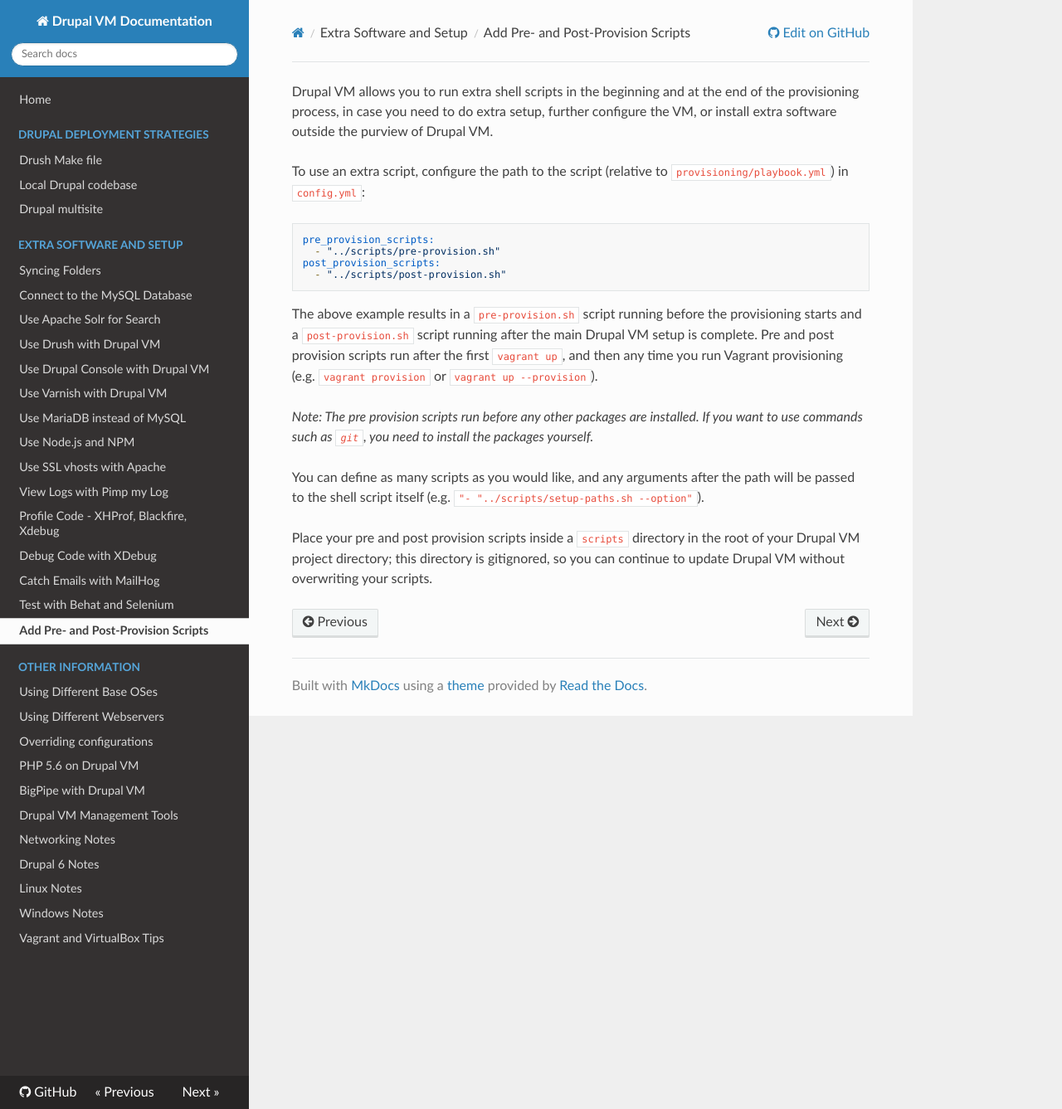
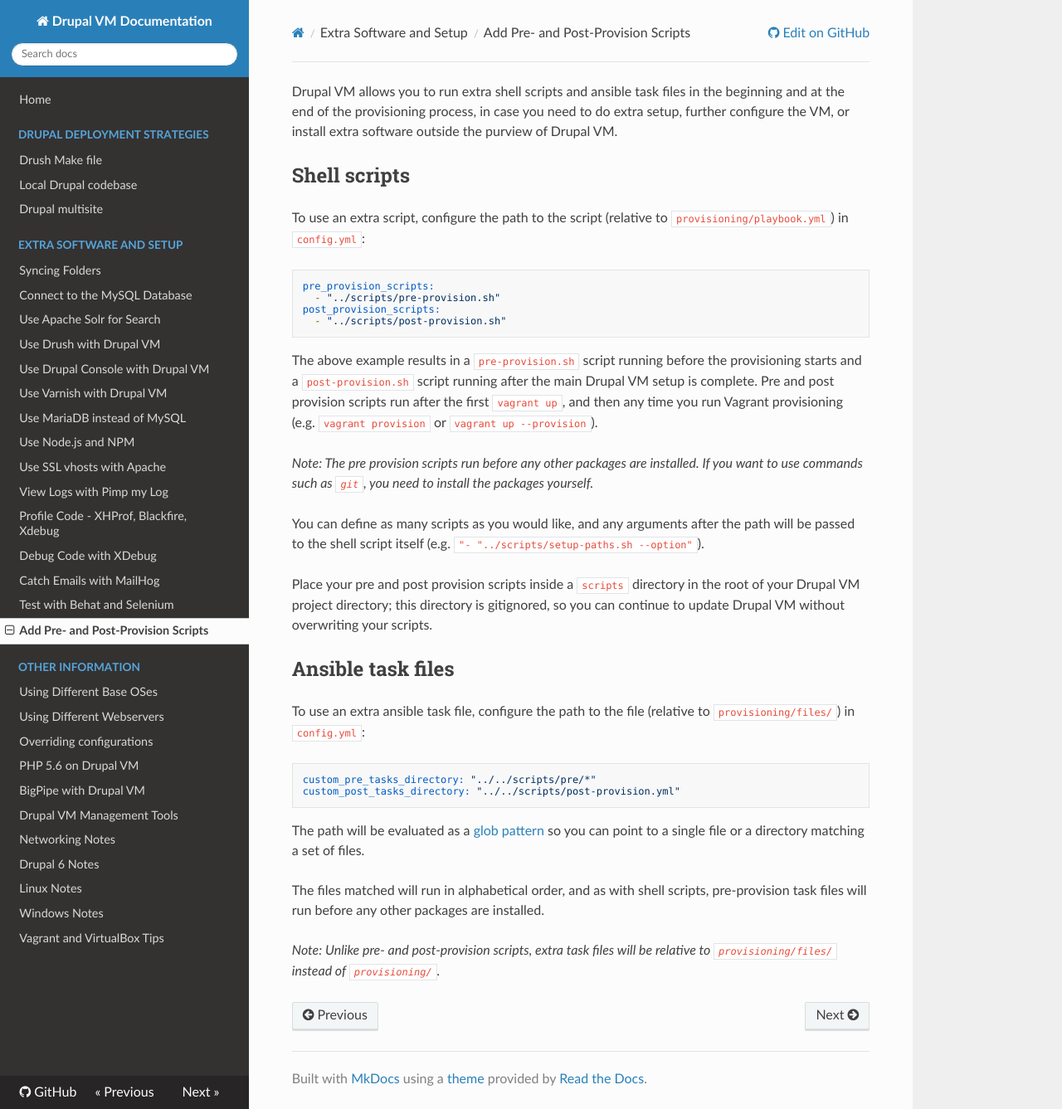
Before and after one commit to geerlingguy/drupal-vm, an MkDocs documentation site: the page built from docs/extras/scripts.md, in a window 1280 px wide and 1337 px high. Shown: the whole window at 83% size. Built offline with MkDocs 1.6.1, drawn with Linux system fonts in a browser that asks for light colours; nearby versions of some CDN libraries; old or Windows-style settings are respelled for this version of MkDocs.

Commit message:
Add docs on pre- and post-provision ansible task files

````diff
--- a/docs/extras/scripts.md
+++ b/docs/extras/scripts.md
@@ -1,4 +1,6 @@
-Drupal VM allows you to run extra shell scripts in the beginning and at the end of the provisioning process, in case you need to do extra setup, further configure the VM, or install extra software outside the purview of Drupal VM.
+Drupal VM allows you to run extra shell scripts and ansible task files in the beginning and at the end of the provisioning process, in case you need to do extra setup, further configure the VM, or install extra software outside the purview of Drupal VM.
+
+## Shell scripts
 
 To use an extra script, configure the path to the script (relative to `provisioning/playbook.yml`) in `config.yml`:
 
@@ -16,3 +18,18 @@ _Note: The pre provision scripts run before any other packages are installed. If
 You can define as many scripts as you would like, and any arguments after the path will be passed to the shell script itself (e.g. `"- "../scripts/setup-paths.sh --option"`).
 
 Place your pre and post provision scripts inside a `scripts` directory in the root of your Drupal VM project directory; this directory is gitignored, so you can continue to update Drupal VM without overwriting your scripts.
+
+## Ansible task files
+
+To use an extra ansible task file, configure the path to the file (relative to `provisioning/files/`) in `config.yml`:
+
+```yaml
+custom_pre_tasks_directory: "../../scripts/pre/*"
+custom_post_tasks_directory: "../../scripts/post-provision.yml"
+```
+
+The path will be evaluated as a [glob pattern](https://docs.python.org/2/library/glob.html) so you can point to a single file or a directory matching a set of files.
+
+The files matched will run in alphabetical order, and as with shell scripts, pre-provision task files will run before any other packages are installed.
+
+_Note: Unlike pre- and post-provision scripts, extra task files will be relative to `provisioning/files/` instead of `provisioning/`._
````
